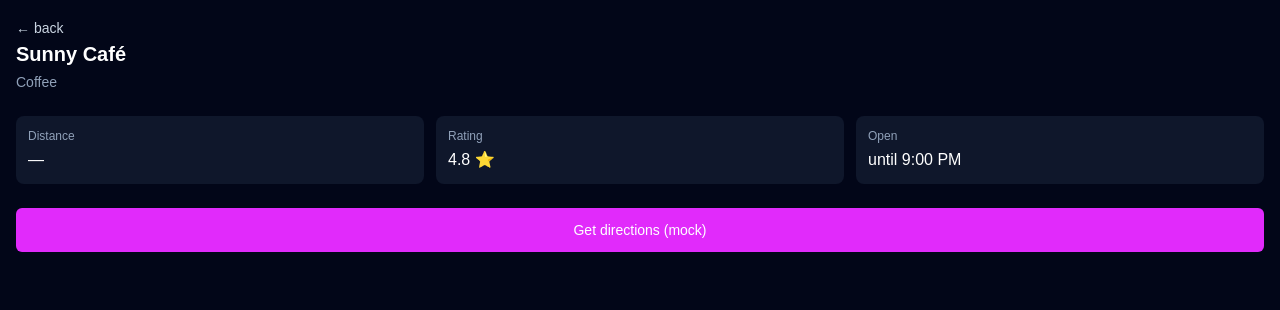
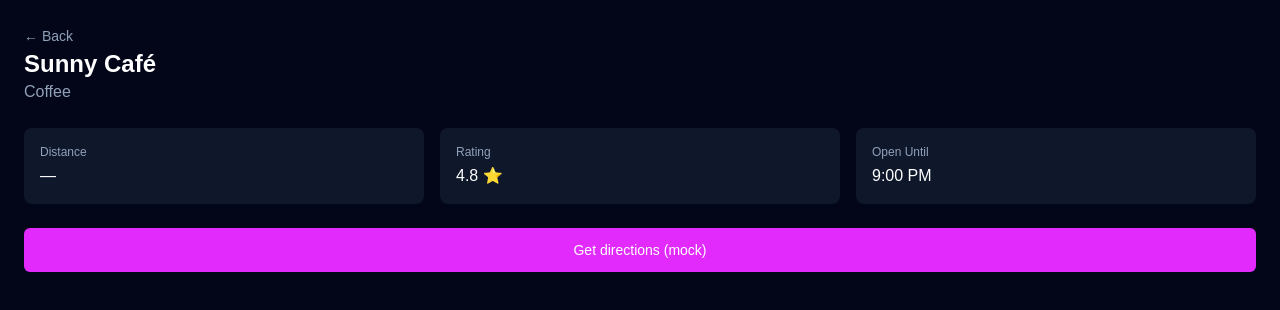
Before and after one commit to Foundzie/foundzie-v2, a Next.js app: page /mobile/places/1 in a window 1280 px wide. Shown: the top 310 px of the page. Built offline with nearby package versions, Linux system fonts and the light colour scheme.

Commit message:
Fix type mismatchfor place detail page

```diff
--- a/src/app/mobile/places/[id]/page.tsx
+++ b/src/app/mobile/places/[id]/page.tsx
@@ -1,64 +1,69 @@
-// @ts-nocheck
+// src/app/mobile/places/[id]/page.tsx
+
 import Link from "next/link";
 import { mockPlaces } from "@/app/data/places";
 
-export default function MobilePlaceDetailPage({ params }: { params: { id: string } }) {
-  const place = mockPlaces.find((p: any) => {
-    const rawId = p.id;
-    if (String(rawId) === String(params.id)) return true;
-    if (Number(rawId) === Number(params.id)) return true;
-    return false;
-  });
+type Place = (typeof mockPlaces)[number];
+
+interface PlacePageProps {
+  params: {
+    id: string;
+  };
+}
+
+export default function PlaceDetailPage({ params }: PlacePageProps) {
+  // Ensure id matches regardless of type
+  const place = mockPlaces.find(
+    (p) => String(p.id) === String(params.id)
+  );
 
   if (!place) {
     return (
-      <main className="min-h-screen bg-slate-950 text-white p-4">
-        <Link href="/mobile" className="text-sm text-slate-300">
-          ← back
+      <main className="min-h-screen bg-slate-950 text-white p-6">
+        <Link href="/mobile" className="text-sm text-slate-400">
+          ← Back
         </Link>
-        <p className="mt-6 text-base font-medium">Place not found</p>
-        <p className="mt-2 text-sm text-slate-400">
-          (The ID in the URL didn’t match anything in src/app/data/places.ts.)
+        <h1 className="mt-6 text-lg font-semibold">Place not found</h1>
+        <p className="text-slate-400 text-sm mt-2">
+          The ID in the URL didn’t match any mock data in `places.ts`.
         </p>
       </main>
     );
   }
 
   return (
-    <main className="min-h-screen bg-slate-950 text-white p-4 space-y-6">
-      <Link href="/mobile" className="text-sm text-slate-300">
-        ← back
+    <main className="min-h-screen bg-slate-950 text-white p-6 space-y-6">
+      <Link href="/mobile" className="text-sm text-slate-400">
+        ← Back
       </Link>
 
-      <header className="space-y-1">
-        <h1 className="text-xl font-semibold">{place.name}</h1>
-        <p className="text-sm text-slate-400">{place.category}</p>
-      </header>
+      <div>
+        <h1 className="text-2xl font-semibold">{place.name}</h1>
+        <p className="text-slate-400">{place.category}</p>
+      </div>
 
-      <section className="grid grid-cols-3 gap-3">
-        <div className="bg-slate-900 rounded-lg p-3">
+      <div className="grid grid-cols-3 gap-4">
+        <div className="bg-slate-900 p-4 rounded-lg">
           <p className="text-xs text-slate-400 mb-1">Distance</p>
           <p className="text-base">
-            {"distanceMiles" in place && place.distanceMiles
-              ? `${place.distanceMiles} mi`
-              : "—"}
+            {place.distanceMiles ? `${place.distanceMiles} mi` : "—"}
           </p>
         </div>
-        <div className="bg-slate-900 rounded-lg p-3">
+
+        <div className="bg-slate-900 p-4 rounded-lg">
           <p className="text-xs text-slate-400 mb-1">Rating</p>
           <p className="text-base">
-            {"rating" in place && place.rating ? place.rating : "—"} ⭐
+            {place.rating ? `${place.rating} ⭐` : "—"}
           </p>
         </div>
-        <div className="bg-slate-900 rounded-lg p-3">
-          <p className="text-xs text-slate-400 mb-1">Open</p>
+
+        <div className="bg-slate-900 p-4 rounded-lg">
+          <p className="text-xs text-slate-400 mb-1">Open Until</p>
           <p className="text-base">
-            {"openUntil" in place && place.openUntil
-              ? `until ${place.openUntil}`
-              : "—"}
+            {place.openUntil ? place.openUntil : "—"}
           </p>
         </div>
-      </section>
+      </div>
 
       <button className="w-full bg-fuchsia-500 hover:bg-fuchsia-600 transition rounded-md py-3 text-center text-sm font-medium">
         Get directions (mock)
```
